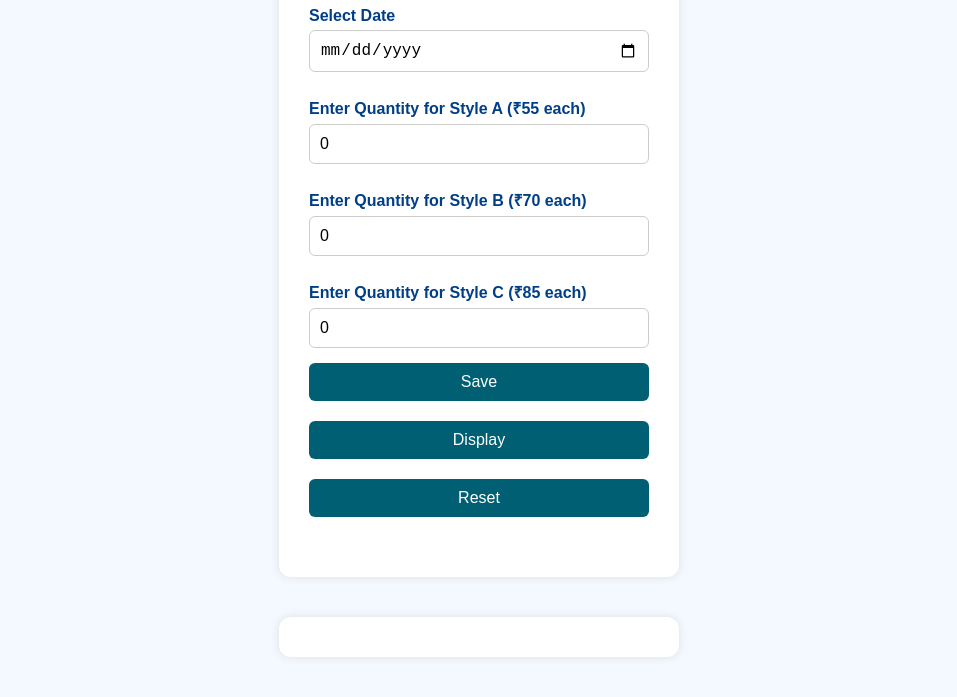
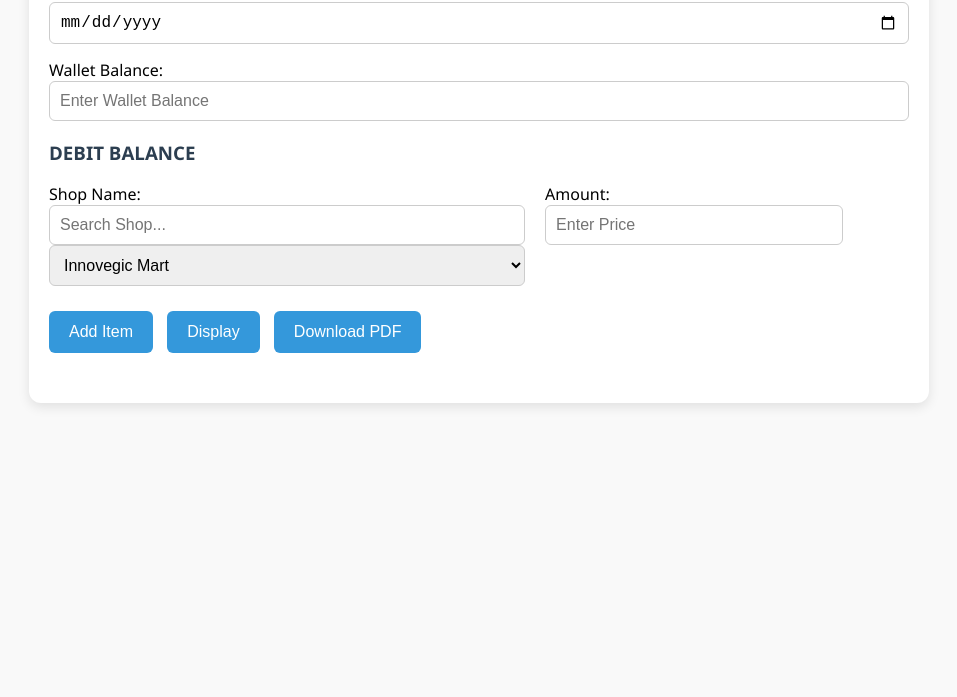
Before and after one commit to sumitmandaviya/Neel_Madhav_Cal, a plain HTML site: page index.html in a window 1280 px wide. Shown: the part 143-840 px from the top of the page, without its empty margins (161-1118 px from the left). After the commit the page ends 800 px from the top, so only its background shows below. Drawn offline with Linux system fonts and the light colour scheme.

Commit message:
Update index.html

```diff
--- a/index.html
+++ b/index.html
@@ -1,187 +1,195 @@
 <!DOCTYPE html>
 <html lang="en">
 <head>
-  <meta charset="UTF-8">
-  <meta name="viewport" content="width=device-width, initial-scale=1.0">
-  <title>NEEL MADHAV - Direct Style Input</title>
+  <meta charset="UTF-8" />
+  <meta name="viewport" content="width=device-width, initial-scale=1.0" />
+  <title>THE MARUTI ENTERPRISE</title>
   <style>
-    body {
-      font-family: Arial, sans-serif;
-      background: #f4f9ff;
-      display: flex;
-      justify-content: center;
-      align-items: center;
-      flex-direction: column;
-      min-height: 100vh;
-      padding: 20px;
-      margin: 0;
-    }
-
-    .container {
-      background: #ffffff;
-      padding: 30px;
-      border-radius: 12px;
-      box-shadow: 0 0 10px rgba(0,0,0,0.1);
-      width: 100%;
-      max-width: 400px;
-      box-sizing: border-box;
-      margin-bottom: 20px;
-    }
-
-    h1 {
-      text-align: center;
-      color: #002855;
-    }
-
-    label {
-      display: block;
-      margin: 10px 0 5px;
-      color: #003f88;
-      font-weight: bold;
-    }
-
-    input[type="number"],
-    input[type="date"] {
-      width: 100%;
-      padding: 10px;
-      margin-bottom: 15px;
-      border: 1px solid #ccc;
-      border-radius: 6px;
-      font-size: 16px;
+    * {
       box-sizing: border-box;
     }
-
-    .btn {
+    body {
+      font-family: 'Segoe UI', Tahoma, Geneva, Verdana, sans-serif;
+      margin: 0;
+      padding: 0;
+      background: #f9f9f9;
+    }
+    .container {
+      max-width: 900px;
+      margin: 30px auto;
+      background: #ffffff;
+      padding: 20px;
+      border-radius: 12px;
+      box-shadow: 0 4px 12px rgba(0, 0, 0, 0.1);
+    }
+    h2, h3 {
+      color: #2c3e50;
+    }
+    .row {
+      margin-bottom: 15px;
+    }
+    input, select {
+      padding: 10px;
+      border-radius: 6px;
+      border: 1px solid #ccc;
+      font-size: 1rem;
       width: 100%;
-      background-color: #005f73;
+    }
+    input:focus, select:focus {
+      outline: none;
+      border-color: #3498db;
+    }
+    .flex-group {
+      display: flex;
+      flex-direction: column;
+      gap: 20px;
+    }
+    @media(min-width: 600px) {
+      .flex-group {
+        flex-direction: row;
+      }
+    }
+    button {
+      background-color: #3498db;
       color: white;
-      padding: 10px;
       border: none;
+      padding: 12px 20px;
       border-radius: 6px;
+      font-size: 1rem;
       cursor: pointer;
-      font-size: 16px;
+      margin-right: 10px;
       margin-bottom: 10px;
     }
-
-    .btn:hover {
-      background-color: #0a9396;
+    button:hover {
+      background-color: #2980b9;
     }
-
-    .result, .displayArea {
+    table {
+      width: 100%;
+      border-collapse: collapse;
       margin-top: 20px;
-      font-size: 16px;
-      color: #0077b6;
+    }
+    table, th, td {
+      border: 1px solid #ddd;
+    }
+    th, td {
+      padding: 12px;
       text-align: left;
     }
-
-    .displayArea {
-      width: 100%;
-      max-width: 400px;
-      background: #fff;
-      padding: 20px;
-      border-radius: 12px;
-      box-shadow: 0 0 10px rgba(0,0,0,0.1);
-      box-sizing: border-box;
+    th {
+      background-color: #3498db;
+      color: white;
     }
-
-    .btn-group {
-      display: flex;
-      flex-direction: column;
-      gap: 10px;
+    #finalAmount {
+      font-weight: bold;
+      font-size: 1.2rem;
+      margin-top: 20px;
     }
   </style>
 </head>
 <body>
+  <div class="container">
+    <h2>THE MARUTI ENTERPRISE</h2>
 
-  <div class="container">
-    <h1>NEEL MADHAV</h1>
-    <form id="orderForm">
-      <label>Select Date</label>
-      <input type="date" id="orderDate">
+    <div class="row">
+      <label for="date">Date:</label>
+      <input type="date" id="date" />
+    </div>
 
-      <label>Enter Quantity for Style A (₹55 each)</label>
-      <input type="number" id="qtyA" min="0" value="0">
+    <div class="row">
+      <label for="wallet">Wallet Balance:</label>
+      <input type="number" id="wallet" placeholder="Enter Wallet Balance" />
+    </div>
 
-      <label>Enter Quantity for Style B (₹70 each)</label>
-      <input type="number" id="qtyB" min="0" value="0">
+    <h3>DEBIT BALANCE</h3>
 
-      <label>Enter Quantity for Style C (₹85 each)</label>
-      <input type="number" id="qtyC" min="0" value="0">
-
-      <div class="btn-group">
-        <button type="button" class="btn" onclick="saveData()">Save</button>
-        <button type="button" class="btn" onclick="displayData()">Display</button>
-        <button type="button" class="btn" onclick="resetData()">Reset</button>
+    <div class="flex-group">
+      <div class="row">
+        <label for="shopSearch">Shop Name:</label>
+        <input type="text" id="shopSearch" oninput="searchShops()" placeholder="Search Shop..." />
+        <select id="shopSelect">
+          <option>Innovegic Mart</option><option>Valamji</option><option>Elite Trade</option><option>Ash Zone</option>
+          <option>Online Mart</option><option>Holiday</option><option>Cheaperzone</option><option>Maharaj</option>
+          <option>Shoppozone</option><option>Shukan</option><option>Qualityzone</option><option>Heer</option>
+          <option>7 horse</option><option>Tradecart</option><option>All Happy</option><option>Primelife</option>
+          <option>Riventa</option><option>Dynamic</option><option>Samarpit</option>
+        </select>
       </div>
 
-      <div class="result" id="result"></div>
-    </form>
+      <div class="row">
+        <label for="price">Amount:</label>
+        <input type="number" id="price" placeholder="Enter Price" />
+      </div>
+    </div>
+
+    <div style="margin-top: 10px;">
+      <button onclick="addItem()" style="margin-bottom: 10px;">Add Item</button>
+      <button onclick="displayData()" style="margin-bottom: 10px;">Display</button>
+      <button onclick="downloadPDF()" style="margin-bottom: 10px;">Download PDF</button>
+    </div>
+
+    <div id="output"></div>
+    <div id="finalAmount"></div>
   </div>
 
-  <div class="displayArea" id="displayArea"></div>
+  <script>
+    const items = [];
+    const originalOptions = Array.from(document.querySelectorAll("#shopSelect option")).map(o => o.text);
 
-  <script>
-    function calculateTotals(qtyA, qtyB, qtyC) {
-      return {
-        totalA: qtyA * 55,
-        totalB: qtyB * 70,
-        totalC: qtyC * 85,
-        grandTotal: (qtyA * 55) + (qtyB * 70) + (qtyC * 85)
-      };
+    function searchShops() {
+      const input = document.getElementById("shopSearch").value.toLowerCase();
+      const select = document.getElementById("shopSelect");
+      select.innerHTML = "";
+      originalOptions.forEach(opt => {
+        if (opt.toLowerCase().includes(input)) {
+          const option = document.createElement("option");
+          option.textContent = opt;
+          select.appendChild(option);
+        }
+      });
     }
 
-    function saveData() {
-      const date = document.getElementById("orderDate").value;
-      const qtyA = parseInt(document.getElementById("qtyA").value) || 0;
-      const qtyB = parseInt(document.getElementById("qtyB").value) || 0;
-      const qtyC = parseInt(document.getElementById("qtyC").value) || 0;
-
-      if (!date) {
-        alert("Please select a date.");
-        return;
+    function addItem() {
+      const shop = document.getElementById("shopSelect").value;
+      const price = parseFloat(document.getElementById("price").value);
+      if (shop && !isNaN(price)) {
+        items.push({ shop, price });
+        document.getElementById("price").value = "";
       }
-
-      const entry = { date, qtyA, qtyB, qtyC };
-      const data = JSON.parse(localStorage.getItem("orders") || "[]");
-      data.push(entry);
-      localStorage.setItem("orders", JSON.stringify(data));
-
-      document.getElementById("result").innerText = "Data saved successfully!";
     }
 
     function displayData() {
-      const displayArea = document.getElementById("displayArea");
-      const data = JSON.parse(localStorage.getItem("orders") || "[]");
-
-      if (data.length === 0) {
-        displayArea.innerHTML = "<p>No data available.</p>";
-        return;
-      }
-
-      let html = "<h3>Saved Orders:</h3>";
-      data.forEach((entry, index) => {
-        const totals = calculateTotals(entry.qtyA, entry.qtyB, entry.qtyC);
-        html += `
-          <div style="margin-bottom: 15px;">
-            <strong>Order ${index + 1} - Date: ${entry.date}</strong><br>
-            Style A: ${entry.qtyA} x ₹55 = ₹${totals.totalA}<br>
-            Style B: ${entry.qtyB} x ₹70 = ₹${totals.totalB}<br>
-            Style C: ${entry.qtyC} x ₹85 = ₹${totals.totalC}<br>
-            <strong>Total: ₹${totals.grandTotal}</strong>
-          </div>
-        `;
+      const wallet = parseFloat(document.getElementById("wallet").value) || 0;
+      let totalDebit = 0;
+      let html = '<table><tr><th>Shop Name</th><th>Price</th></tr>';
+      items.forEach(item => {
+        html += `<tr><td>${item.shop}</td><td>₹${item.price.toFixed(2)}</td></tr>`;
+        totalDebit += item.price;
       });
-
-      displayArea.innerHTML = html;
+      html += '</table>';
+      document.getElementById("output").innerHTML = html;
+      const finalAmount = wallet - totalDebit;
+      document.getElementById("finalAmount").innerText = `Final Amount: ₹${finalAmount.toFixed(2)}`;
     }
 
-    function resetData() {
-      localStorage.removeItem("orders");
-      document.getElementById("orderForm").reset();
-      document.getElementById("displayArea").innerHTML = "";
-      document.getElementById("result").innerText = "All data has been reset.";
+    function downloadPDF() {
+      let printWindow = window.open('', '', 'height=800,width=600');
+      printWindow.document.write('<html><head><title>MARUTI ENTERPRISE REPORT</title></head><body>');
+      printWindow.document.write(`<h2>Date: ${document.getElementById("date").value}</h2>`);
+      printWindow.document.write(`<h3>Wallet Balance: ₹${document.getElementById("wallet").value}</h3>`);
+      let totalDebit = 0;
+      printWindow.document.write('<table border="1"><tr><th>Shop Name</th><th>Price</th></tr>');
+      items.forEach(item => {
+        printWindow.document.write(`<tr><td>${item.shop}</td><td>₹${item.price.toFixed(2)}</td></tr>`);
+        totalDebit += item.price;
+      });
+      printWindow.document.write('</table>');
+      printWindow.document.write(`<h3>Total Debit: ₹${totalDebit.toFixed(2)}</h3>`);
+      const finalAmount = parseFloat(document.getElementById("wallet").value) - totalDebit;
+      printWindow.document.write(`<h2>Final Amount: ₹${finalAmount.toFixed(2)}</h2>`);
+      printWindow.document.write('</body></html>');
+      printWindow.document.close();
+      printWindow.print();
     }
   </script>
-
 </body>
 </html>
```
